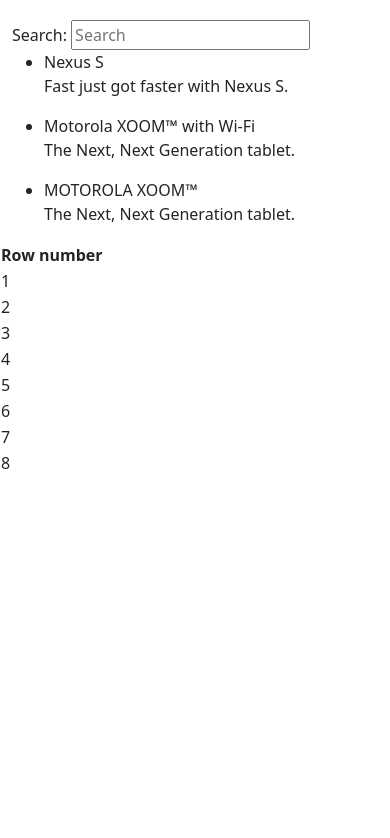
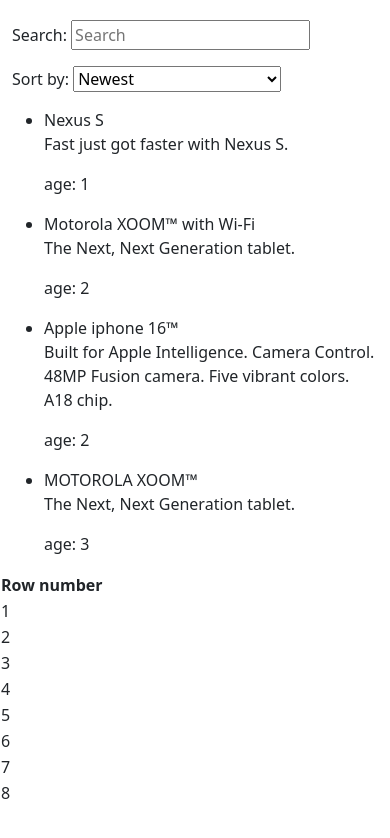
Before and after one commit to amirmahboubi/tutorial-angular1-app, a website: page app/index.html in a window 390 px wide. Drawn offline with nearby package versions, Linux system fonts and the light colour scheme; some packages are replaced by stand-ins of ours.

Commit message:
✨ feat(phone-list.template.html): add add a order of the items step 06 - Two-way Data Binding

```diff
--- a/app/Components/phone-list/phone-list.component.js
+++ b/app/Components/phone-list/phone-list.component.js
@@ -9,15 +9,24 @@
       {
         name: "Nexus S",
         snippet: "Fast just got faster with Nexus S.",
+        age: 1,
       },
       {
         name: "Motorola XOOM™ with Wi-Fi",
         snippet: "The Next, Next Generation tablet.",
+        age: 2,
       },
       {
         name: "MOTOROLA XOOM™",
         snippet: "The Next, Next Generation tablet.",
+        age: 3,
+      },
+      {
+        name: "Apple iphone 16™",
+        snippet: "Built for Apple Intelligence. Camera Control. 48MP Fusion camera. Five vibrant colors. A18 chip.",
+        age: 2,
       },
     ];
+    this.orderProp = "age";
   },
 });
--- a/app/Components/phone-list/phone-list.template.html
+++ b/app/Components/phone-list/phone-list.template.html
@@ -2,15 +2,29 @@
   <div class="row">
     <div class="col-md-2">
       <!--Sidebar content-->
-      Search:
-      <input title="Search" placeholder="Search" ng-model="$ctrl.query" />
+      <p>
+        Search:
+        <input title="Search" placeholder="Search" ng-model="$ctrl.query" />
+      </p>
+      <p>
+        Sort by:
+        <select title="orderBy" ng-model="$ctrl.orderProp">
+          <option value="name">Alphabetical</option>
+          <option value="-name">Descending Alphabetical</option>
+          <option value="age">Newest</option>
+          <option value="-age">Oldest</option>
+        </select>
+      </p>
     </div>
     <div class="col-md-10">
       <!--Body content-->
       <ul class="phones">
-        <li ng-repeat="phone in $ctrl.phones | filter:$ctrl.query">
+        <li
+          ng-repeat="phone in $ctrl.phones | filter:$ctrl.query | orderBy:$ctrl.orderProp"
+        >
           <span>{{phone.name}}</span>
           <p>{{phone.snippet}}</p>
+          <p>age: {{phone.age}}</p>
         </li>
       </ul>
     </div>
```
